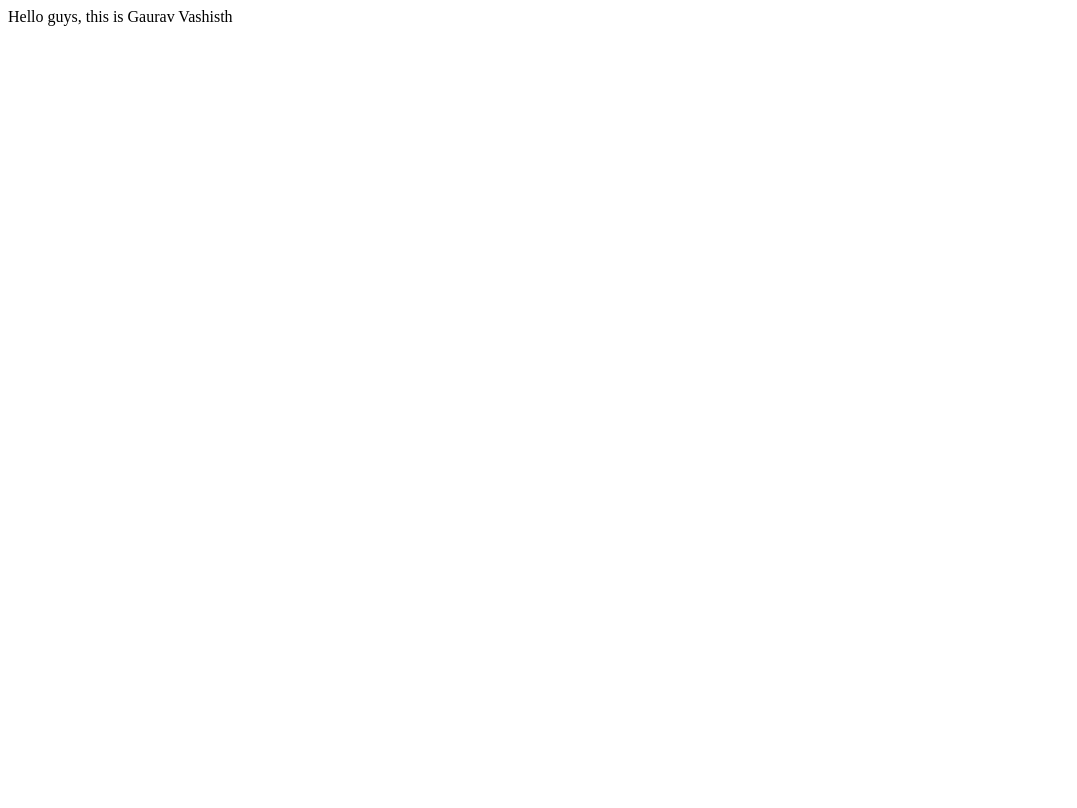
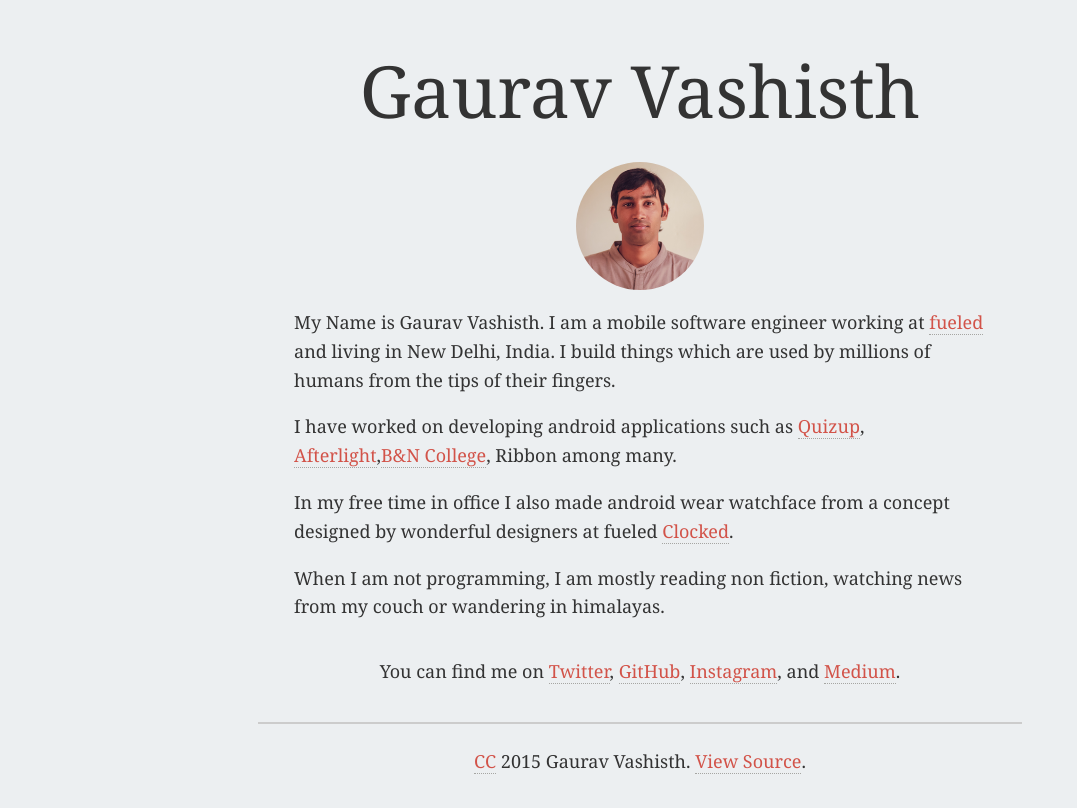
Before and after one commit to vashisthg/vashisthg.github.io, a plain HTML site: page index.html in a window 1280 px wide. Shown: the whole page, without its empty margins (0-1077 px from the left). Drawn offline with Linux system fonts and the light colour scheme.

Commit message:
added some text and basic css

```diff
--- /dev/null
+++ b/css/stylesheet.css
@@ -0,0 +1,273 @@
+html,
+body,
+div,
+span,
+applet,
+object,
+iframe,
+h1,
+h2,
+h3,
+h4,
+h5,
+h6,
+p,
+blockquote,
+pre,
+a,
+abbr,
+acronym,
+address,
+big,
+cite,
+code,
+del,
+dfn,
+em,
+img,
+ins,
+kbd,
+q,
+s,
+samp,
+small,
+strike,
+strong,
+sub,
+sup,
+tt,
+var,
+b,
+u,
+i,
+center,
+dl,
+dt,
+dd,
+ol,
+ul,
+li,
+fieldset,
+form,
+label,
+legend,
+table,
+caption,
+tbody,
+tfoot,
+thead,
+tr,
+th,
+td,
+article,
+aside,
+canvas,
+details,
+embed,
+figure,
+figcaption,
+footer,
+header,
+hgroup,
+menu,
+nav,
+output,
+ruby,
+section,
+summary,
+time,
+mark,
+audio,
+video {
+    margin: 0;
+    padding: 0;
+    border: 0;
+    font: inherit;
+    font-size: 100%;
+    vertical-align: baseline
+}
+html {
+    line-height: 1
+}
+ol,
+ul {
+    list-style: none
+}
+table {
+    border-collapse: collapse;
+    border-spacing: 0
+}
+caption,
+th,
+td {
+    text-align: left;
+    font-weight: normal;
+    vertical-align: middle
+}
+q,
+blockquote {
+    quotes: none
+}
+q:before,
+q:after,
+blockquote:before,
+blockquote:after {
+    content: "";
+    content: none
+}
+a img {
+    border: none
+}
+article,
+aside,
+details,
+figcaption,
+figure,
+footer,
+header,
+hgroup,
+main,
+menu,
+nav,
+section,
+summary {
+    display: block
+}
+*,
+*:after,
+*:before {
+    -webkit-box-sizing: border-box;
+    -moz-box-sizing: border-box;
+    box-sizing: border-box
+}
+body {
+    margin: 0px
+}
+[class*='col-'] {
+    float: left;
+    padding-right: 20px
+}
+[class*='col-']:last-of-type {
+    padding-right: 0px
+}
+
+@media handheld,
+only screen and (max-width: 767px) {
+    .grid {
+        width: 100%;
+        min-width: 0;
+        margin-left: 0px;
+        margin-right: 0px;
+        padding-left: 0px;
+        padding-right: 0px
+    }
+    [class*='col-'] {
+        width: auto;
+        float: none;
+        margin-left: 0px;
+        margin-right: 0px;
+        margin-top: 10px;
+        margin-bottom: 10px;
+        padding-left: 20px;
+        padding-right: 20px
+    }
+}
+body {
+    background-color: #ECEFF1;
+    color: #333;
+    font-size: 100%;
+    font-size: 18px;
+    line-height: 1.6em;
+    font-family: "freight-text-pro", Georgia, Times, serif
+}
+body .container {
+    margin: 0 auto;
+    max-width: 800px;
+    padding: 0 1em
+}
+header,
+footer {
+    margin: 1.0em auto;
+    text-align: center
+}
+header h1,
+footer h1 {
+    font-size: 2.64em;
+    line-height: 1em;
+    padding: 0
+}
+header h2,
+footer h2 {
+    font-size: 1.2em;
+    margin: 0.3em 0
+}
+header h3,
+footer h3 {
+    font-size: 1em;
+    font-weight: lighter;
+    margin: 0.3em 0
+}
+footer {
+    padding: 1em 0;
+    border-top: 2px solid #ccc
+}
+a {
+    -moz-transition-duration: 0.1s;
+    -o-transition-duration: 0.1s;
+    -webkit-transition-duration: 0.1s;
+    transition-duration: 0.1s;
+    -moz-transition-timing-function: ease;
+    -o-transition-timing-function: ease;
+    -webkit-transition-timing-function: ease;
+    transition-timing-function: ease;
+    color: #d25349;
+    text-decoration: none;
+    border-bottom: 1px dotted #a6a6a3
+}
+a:hover {
+    color: #681f1a;
+    border-bottom: 1px solid #681f1a
+}
+
+body#landing .container {
+    margin-top: 3em
+}
+body#landing h1 {
+    font-size: 2.5em;
+    font-size: 14vw
+}
+@media (min-width: 500px) {
+    body#landing h1 {
+        font-size: 4em
+    }
+}
+body#landing h2 {
+    font-size: 2.5em;
+    line-height: 1em;
+    margin: 1em 0 0.3em;
+    text-align: center
+}
+body#landing section {
+    margin: 2em 0
+}
+@media (min-width: 500px) {
+    body#landing section {
+        margin: 2em
+    }
+}
+body#landing section#about img {
+    height: 128px;
+    width: 128px;
+    border-radius: 50%;
+    margin: 0 auto;
+    display: block
+}
+body#landing section#about p {
+    margin: 1em 0
+}
+body#landing section#links {
+    text-align: center
+}
+body#landing section#essays h2 {
+    font-size: 1.8em
+}
--- a/index.html
+++ b/index.html
@@ -1 +1,54 @@
-Hello guys, this is Gaurav Vashisth
+<!doctype html>
+<html>
+  <head>
+    <meta charset="utf-8">
+    <meta content="IE=edge,chrome=1" http-equiv="X-UA-Compatible">
+    <meta name="viewport" content="width=device-width">
+    <title>Gaurav Vashisth</title>
+    <meta name="author" content="Michael Dwan" />
+    <link rel="stylesheet" type="text/css" href="./css/stylesheet.css">
+  </head>
+
+  <body id="landing">
+    <div class="container">
+    	<header>
+  			<h1>Gaurav Vashisth</h1>
+		</header>
+		<section id="about">
+		  <img src="./assets/me.png" height="128px"/>
+		  <p>
+		    <strong>
+		      My Name is Gaurav Vashisth. I am a mobile software engineer working at <a href="http://fueled.com/">fueled</a> and living in New Delhi, India. I build things which are used by millions of humans from the tips of their fingers.
+		    </strong>
+		  </p>
+		  <p>
+		    <strong>
+		       I have worked on developing android applications such as <a href="https://play.google.com/store/apps/details?id=com.quizup.core">Quizup</a>, <a href="https://play.google.com/store/apps/details?id=com.fueled.afterlight">Afterlight</a>,<a href="https://play.google.com/store/apps/details?id=com.fueled.bnc">B&N College</a>, Ribbon among many.
+		    </strong>
+		  </p>
+		   <p>
+		    <strong>
+		       In my free time in office I also made android wear watchface from a concept designed by wonderful designers at fueled <a href="https://play.google.com/store/apps/details?id=com.fueled.clocked">Clocked</a>.
+		    </strong>
+		  </p>
+
+		  <p>
+		    <strong>
+		       When I am not programming, I am mostly reading non fiction, watching news from my couch or wandering in himalayas.
+		    </strong>
+		  </p>
+		</section>
+		<section id="links">
+		  You can find me on
+		  <a href="http://www.twitter.com/vashisthg">Twitter</a>,
+		  <a href="http://www.github.com/vashisthg">GitHub</a>,
+		  <a href="http://instagram.com/vashisthg">Instagram</a>,
+		  and <a href="http://www.medium.com/@vashisthg">Medium</a>.
+		</section>
+
+		<footer>
+		  <h3><a href="http://creativecommons.org/licenses/by/4.0/">CC</a> 2015 Gaurav Vashisth. <a href="https://github.com/vashisthg/vashisthg.github.io">View Source</a>.</h3>
+		</footer>
+    </div>
+  </body>
+</html>
```
Also changed, not shown: assets/me.png (added).
